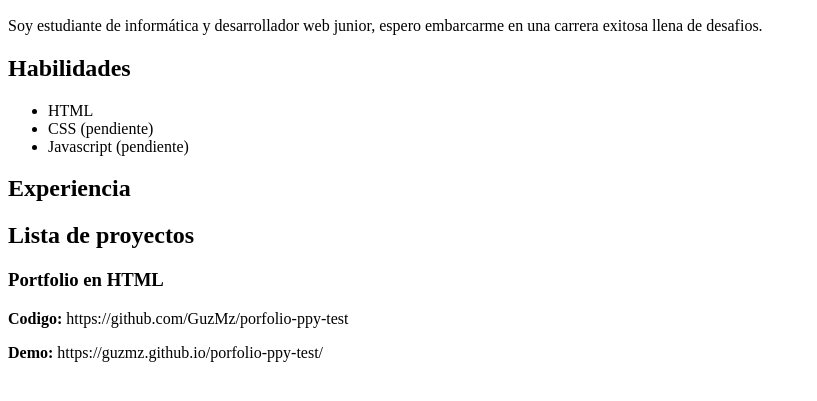
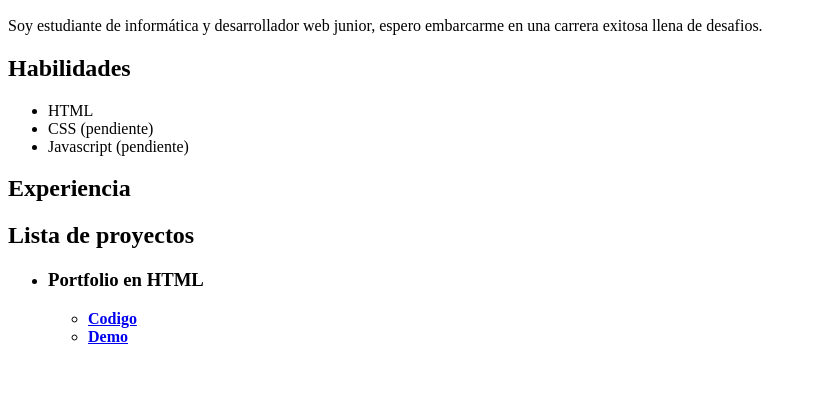
Before and after one commit to GuzMz/porfolio-ppy-test, a plain HTML site: page index.html in a window 1280 px wide. Shown: the part 157-558 px from the top of the page, without its empty margins (0-817 px from the left). Drawn offline with Linux system fonts and the light colour scheme.

Commit message:
Added links and nested list

```diff
--- a/index.html
+++ b/index.html
@@ -31,9 +31,13 @@
 
             <section>
                 <h2>Lista de proyectos</h2>
-                    <h3>Portfolio en HTML</h3>
-                    <p><strong>Codigo:</strong> https://github.com/GuzMz/porfolio-ppy-test</p>
-                    <p><strong>Demo:</strong> https://guzmz.github.io/porfolio-ppy-test/</p>
+                    <ul>
+                        <li><h3>Portfolio en HTML</h3></li>
+                            <ul>
+                                <li><strong><a href="https://github.com/GuzMz/porfolio-ppy-test">Codigo</a></strong></li>
+                                <li><strong><a href="https://guzmz.github.io/porfolio-ppy-test/">Demo</a></strong> </li>
+                            </ul>
+                    </ul>
             </section>
 
         </main>
```
